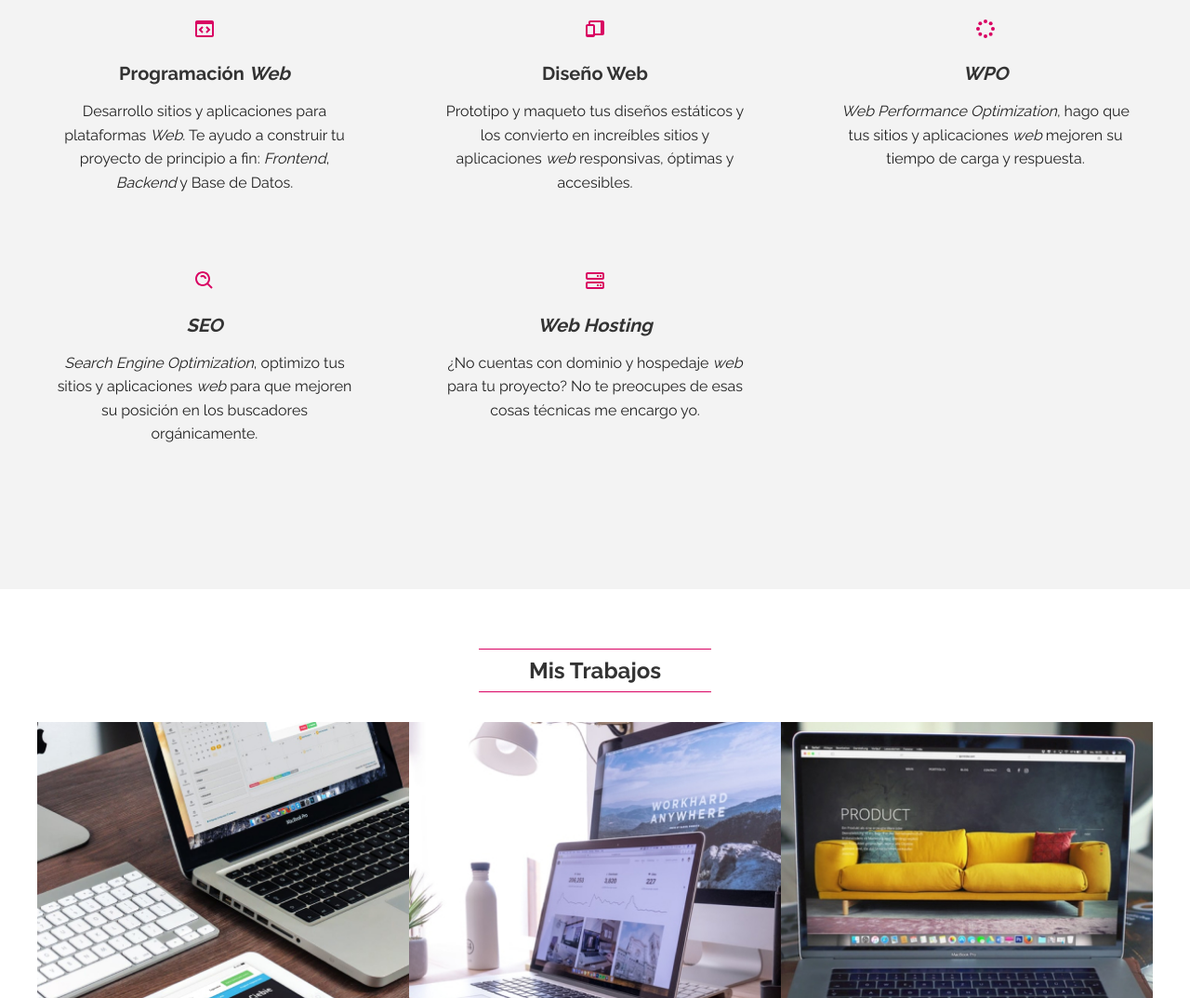
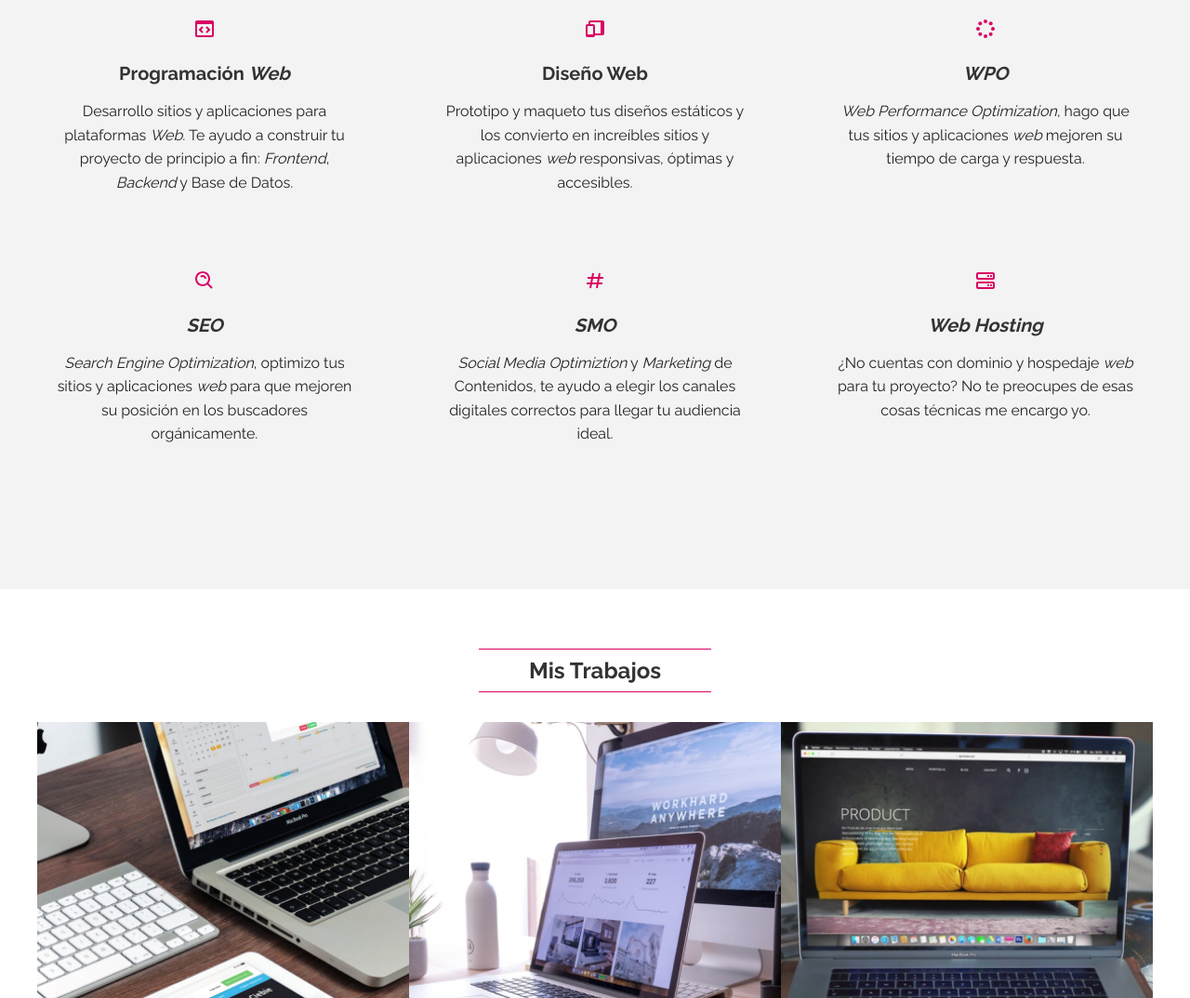
Before and after one commit to Horacio1991/portafolio-cv, a plain HTML site: page index.html in a window 1280 px wide. Shown: the part 1929-3003 px from the top of the page at 93% size. Drawn offline with Linux system fonts and the light colour scheme.

Commit message:
Vuelvo a agregar SMO

```diff
--- a/index.html
+++ b/index.html
@@ -190,7 +190,7 @@
                     orgánicamente.
                 </p>
             </article>
-            <!-- <article class="service-card">
+            <article class="service-card">
                 <svg xmlns="http://www.w3.org/2000/svg" width="24" height="24" viewBox="0 0 24 24">
                     <path
                         d="M16.018,3.815L15.232,8h-4.966l0.716-3.815L9.018,3.815L8.232,8H4v2h3.857l-0.751,4H3v2h3.731l-0.714,3.805l1.965,0.369 L8.766,16h4.966l-0.714,3.805l1.965,0.369L15.766,16H20v-2h-3.859l0.751-4H21V8h-3.733l0.716-3.815L16.018,3.815z M14.106,14H9.141 l0.751-4h4.966L14.106,14z" />
@@ -202,7 +202,7 @@
                     correctos para llegar tu
                     audiencia ideal.
                 </p>
-            </article> -->
+            </article>
             <article class="service-card">
                 <svg xmlns="http://www.w3.org/2000/svg" width="24" height="24" viewBox="0 0 24 24">
                     <path fill="none"
```
